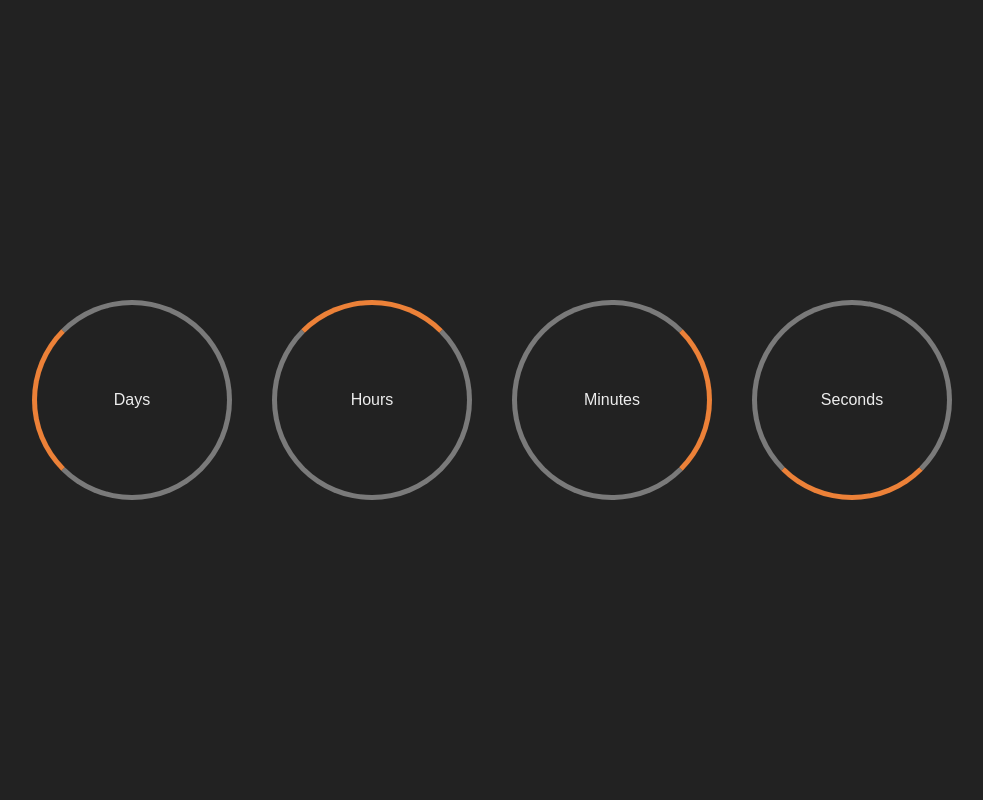
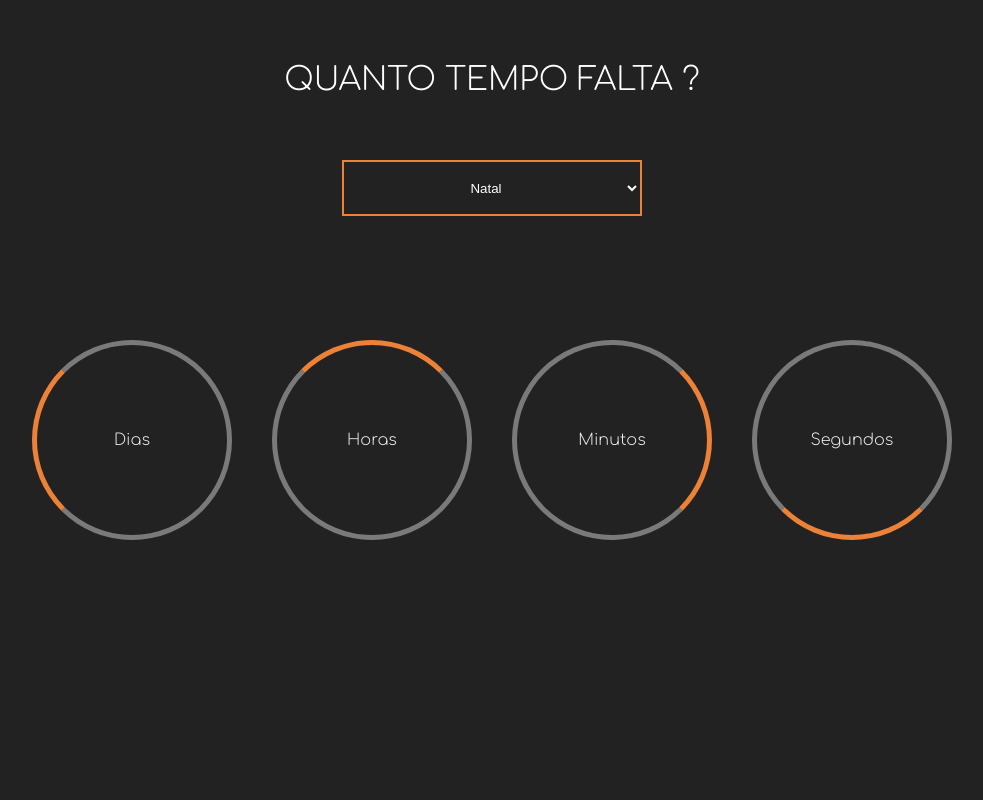
Before and after one commit to dev-danilosilva/quanto-falta-pro, a PHP site: page / in a window 1280 px wide. Shown: the whole page, without its empty margins (148-1131 px from the left). Run offline with PHP 8.4, Linux system fonts and the light colour scheme.

Commit message:
Holiday Selector

```diff
--- a/src/css/main.css
+++ b/src/css/main.css
@@ -1,9 +1,14 @@
 :root{
     --primary-color: #ec8138;
     --background-color: #222;
-    --light-color: rgba(255, 255, 255, .4);
+    --light-down-color: rgba(255, 255, 255, .4);
+    --light-color: #FFF;
     --scalar-countdown-display: #EEEEEE;
     --label-countdown-display: #EDEDED;
+    --title-container-height: 20%;
+    --holiday-selector-container-height: 10%;
+    --countdown-container-height: 50%;
+    --footer-container-height: 20%;
 }
 /*  - laranja legal */
 *{
@@ -13,7 +18,9 @@
 }
 
 html, body {
-    font-family: sans-serif;
+    font-family: 'Comfortaa', cursive;
+    font-size: 16px;
+    color: var(--light-color);
 }
 
 .container{
@@ -31,6 +38,8 @@
     display: flex;
     align-items: center;
     justify-content: center;
+    height: var(--countdown-container-height);
+    width: 100vw;
 }
 
 .box {
@@ -41,7 +50,7 @@
     width: 200px;
     height: 200px;
     margin: 20px;
-    border: var(--light-color) solid 5px;
+    border: var(--light-down-color) solid 5px;
     border-radius: 50%;
 }
 
@@ -60,10 +69,54 @@
 
 .countdown-display{
     color: var(--scalar-countdown-display);
-    font-size: 30px;
+    font-size: 2rem;
 }
 
 .display-label{
     color: var(--label-countdown-display);
     margin: 3px;
 }
+
+.title-container{
+    display: flex;
+    justify-content: center;
+    align-items: center;
+    height: var(--title-container-height);
+    width: 100%;
+    text-transform: uppercase;
+}
+
+.title-container h1{
+    font-size: 2rem;
+}
+
+.holiday-selector-container{
+    display: flex;
+    justify-content: center;
+    align-items: start;
+    height: var(--holiday-selector-container-height);
+    width: 100%;
+}
+
+.holiday-selector-container #holiday-selector{
+    width: 300px;
+    height: 70%;
+    text-align: center;
+}
+
+.holiday-selector-container #holiday-selector{
+    width: 300px;
+    height: 70%;
+    background-color: transparent;
+    color: var(--light-color);
+    border: var(--primary-color) solid 2px;
+    text-align-last: center;
+}
+
+.holiday-selector-container #holiday-selector .option:focus{
+    border: inherit;
+}
+
+.footer-container{
+    height: var(--footer-container-height);
+}
--- /dev/null
+++ b/src/css/reset.css
@@ -0,0 +1,48 @@
+/* http://meyerweb.com/eric/tools/css/reset/
+   v2.0 | 20110126
+   License: none (public domain)
+*/
+
+html, body, div, span, applet, object, iframe,
+h1, h2, h3, h4, h5, h6, p, blockquote, pre,
+a, abbr, acronym, address, big, cite, code,
+del, dfn, em, img, ins, kbd, q, s, samp,
+small, strike, strong, sub, sup, tt, var,
+b, u, i, center,
+dl, dt, dd, ol, ul, li,
+fieldset, form, label, legend,
+table, caption, tbody, tfoot, thead, tr, th, td,
+article, aside, canvas, details, embed,
+figure, figcaption, footer, header, hgroup,
+menu, nav, output, ruby, section, summary,
+time, mark, audio, video {
+    margin: 0;
+    padding: 0;
+    border: 0;
+    font-size: 100%;
+    font: inherit;
+    vertical-align: baseline;
+}
+/* HTML5 display-role reset for older browsers */
+article, aside, details, figcaption, figure,
+footer, header, hgroup, menu, nav, section {
+    display: block;
+}
+body {
+    line-height: 1;
+}
+ol, ul {
+    list-style: none;
+}
+blockquote, q {
+    quotes: none;
+}
+blockquote:before, blockquote:after,
+q:before, q:after {
+    content: '';
+    content: none;
+}
+table {
+    border-collapse: collapse;
+    border-spacing: 0;
+}
--- a/src/index.html
+++ b/src/index.html
@@ -4,35 +4,48 @@
     <meta http-equiv="Content-Type" content="text/html" charset="UTF-8">
     <meta name="description" content="Natal, Ano Novo, aniversário ... Descubra quanto tempo falta para a suas datas e feriados favoritos.">
     <meta name=viewport content="width=device-width, initial-scale=1">
+    <link rel="shortcut icon" href="images/ico.png" type="image/x-icon">
+    <link rel="stylesheet" href="css/reset.css">
     <link rel="stylesheet" href="css/main.css">
-    <link rel="shortcut icon" href="images/ico.png" type="image/x-icon">
+    <link href="https://fonts.googleapis.com/css2?family=Comfortaa:wght@300&display=swap" rel="stylesheet">
     <title>Quanto Falta Pro ...</title>
 </head>
 <body>
     <div id="app">
         <div class="container">
+            <div class="title-container">
+                <h1>Quanto Tempo Falta ?</h1>
+            </div>
+            <div class="holiday-selector-container">
+                <select name="holiday" id="holiday-selector">
+                    <option class="option" value="0">Natal</option>
+                    <option class="option" value="1">Ano Novo</option>
+                    <option class="option" value="2">Pascoa</option>
+                    <option class="option" value="3">Meu Aniversário</option>
+                </select>
+            </div>
             <div class="countdown-wrapper">
                 <div class="box">
                     <div class="countdown-display" id="days"></div>
-                    <div class="display-label">Days</div>
+                    <div class="display-label">Dias</div>
                 </div>
 
                 <div class="box">
                     <div class="countdown-display" id="hours"></div>
-                    <div class="display-label">Hours</div>
+                    <div class="display-label">Horas</div>
                 </div>
 
                 <div class="box">
                     <div class="countdown-display" id="minutes"></div>
-                    <div class="display-label">Minutes</div>
+                    <div class="display-label">Minutos</div>
                 </div>
 
                 <div class="box">
                     <div class="countdown-display" id="seconds"></div>
-                    <div class="display-label">Seconds</div>
+                    <div class="display-label">Segundos</div>
                 </div>
             </div>
-
+            <footer class="footer-container"></footer>
         </div>
     </div>
     <script src="lib/dated/dated.js" defer></script>
--- a/src/lib/app.js
+++ b/src/lib/app.js
@@ -2,7 +2,8 @@
     _state = {
         log: [],
         cached_data: null,
-        feriados: null
+        feriados: null,
+        countdown: null
     }
 
     static _instance = null;
@@ -30,13 +31,14 @@
 
         this._state.feriados = FeriadoBuilder.build(this._state.cached_data);
 
-        const countdown = new Countdown();
+        this._state.countdown = new Countdown();
 
-        countdown.from(this.state.feriados[0].next.date).start();
+        this.state.countdown.from(this.state.feriados[0].next.date).start();
     }
 
     async stop() {
         console.log('Closing Services...');
+        this.state.countdown.stop();
         App._instance = null;
     }
 
```
